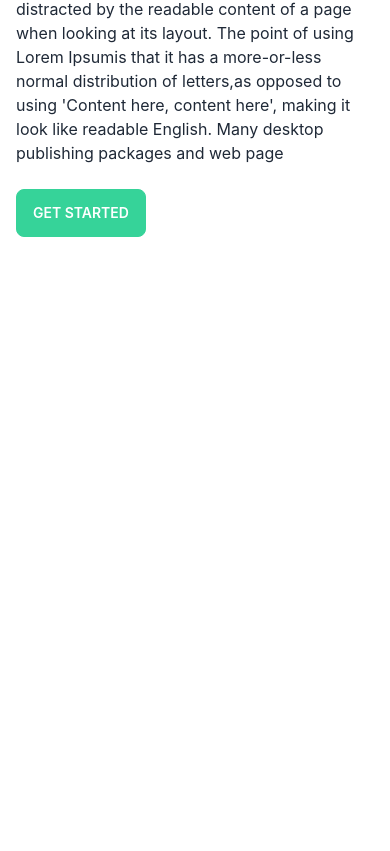
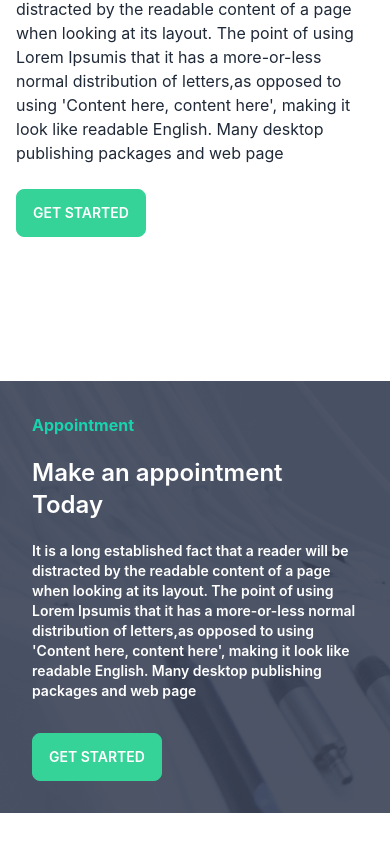
Before and after one commit to Shazzadul-Shakib/Tooth-pick-portal, a React (Create React App) app: page / in a window 390 px wide. Shown: the part 3080-3931 px from the top of the page. Before the commit the page ends 3461 px from the top, so only its background shows below. Built offline with nearby package versions, Linux system fonts and the light colour scheme.

Commit message:
responsive appointment section in home page added

```diff
--- /dev/null
+++ b/src/components/Home/Appointment_h.jsx
@@ -0,0 +1,23 @@
+import React from 'react';
+import bg from '../../assets/images/appointment.png';
+import doctor from '../../assets/images/doctor.png';
+
+const Appointment_h = () => {
+  return (
+    <div className='  my-10 '>
+      <div className=" flex justify-center items-center bg-no-repeat" style={{ backgroundImage: `url('${bg}')` }}>
+        <div className='flex-1 hidden lg:block'>
+          <img className='  mt-[-200px]' src={doctor} alt="doctor" />
+        </div>
+        <div className='flex-1 p-8'>
+          <h5 className=' text-[#19D3AE] font-bold'>Appointment</h5>
+          <h3 className=' text-white font-semibold text-2xl my-5'>Make an appointment Today</h3>
+          <p className='text-white font-semibold text-sm'>It is a long established fact that a reader will be distracted by the readable content of a page when looking at its layout. The point of using Lorem Ipsumis that it has a more-or-less normal distribution of letters,as opposed to using 'Content here, content here', making it look like readable English. Many desktop publishing packages and web page</p>
+          <button className="btn btn-success text-white mt-8">Get Started</button>
+        </div>
+      </div>
+    </div>
+  );
+};
+
+export default Appointment_h;
--- a/src/components/Home/Home.jsx
+++ b/src/components/Home/Home.jsx
@@ -1,5 +1,6 @@
 import React from 'react';
 import About from './About';
+import Appointment_h from './Appointment_h';
 
 
 import Hero from './Hero';
@@ -12,7 +13,9 @@ const Home = () => {
       {/* About section */}
       <About />
       {/* Services section */}
-      <Services/>
+      <Services />
+      {/* Appointment section*/}
+      <Appointment_h/>
     </div>
   );
 };
```
